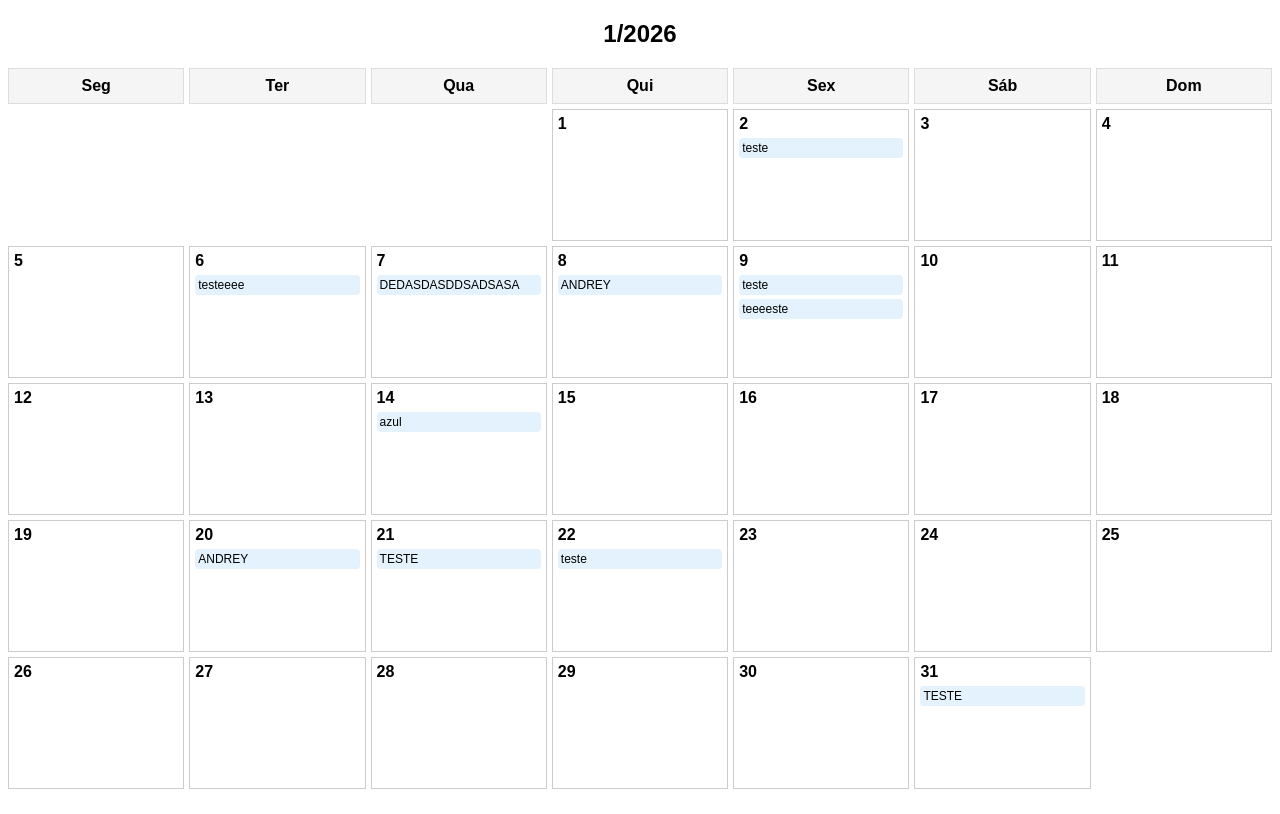
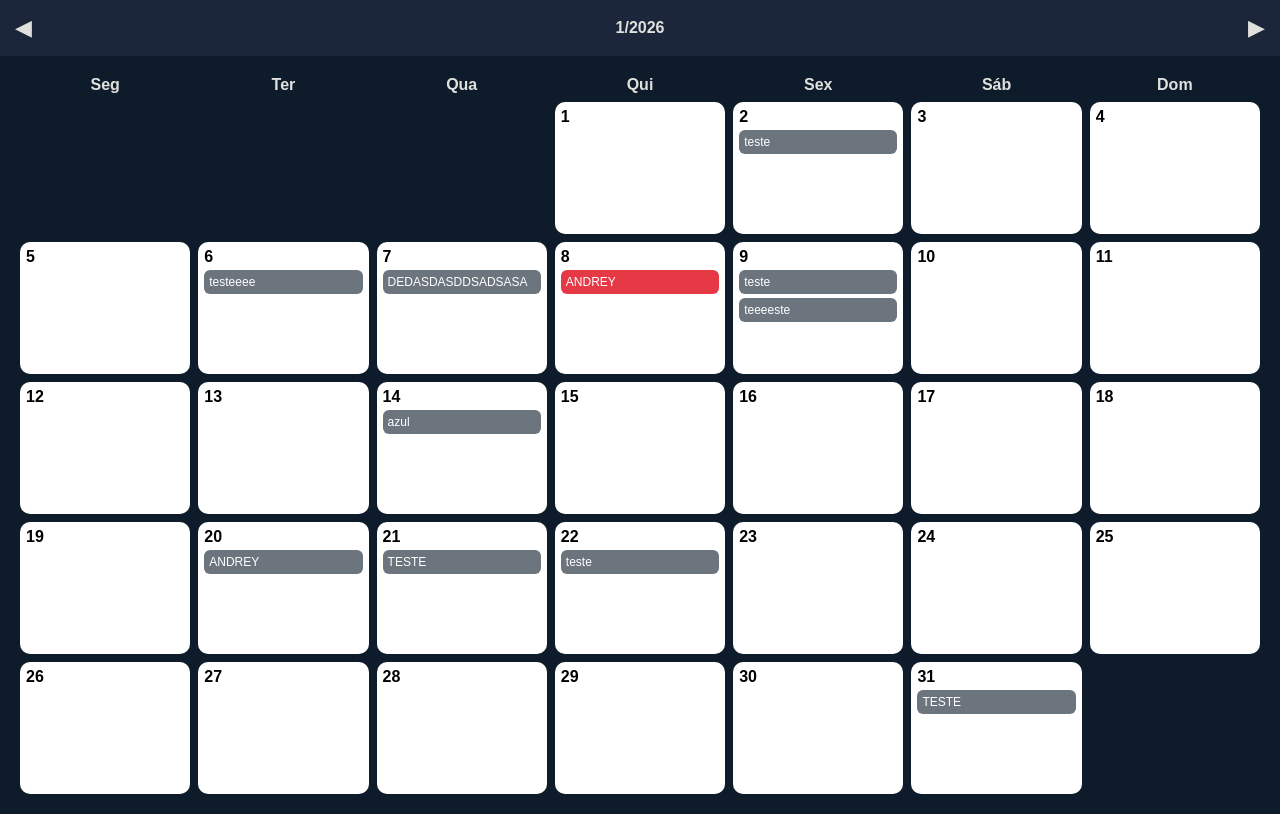
Before and after one commit to cristiansuzuki/unanime, a Django app: page / in a window 1280 px wide. Before the commit the page ends 789 px from the top, so only its background shows below. Run offline with Django 5.2, Linux system fonts and the light colour scheme; a user stored in the database is signed in; data comes from the database, SQL or seed files in the repository; both versions use the stored data as it was after the commit.

Commit message:
alteracoes no UX

```diff
--- a/unanime/templates/home.html
+++ b/unanime/templates/home.html
@@ -6,63 +6,96 @@
 <title>Calendário de Demandas</title>
 
 <style>
-        body { font-family: Arial, sans-serif; }
-        h2 { text-align: center; }
+body {
+    margin: 0;
+    font-family: Arial, sans-serif;
+    background: #0d1b2a;
+    color: #e0e1dd;
+}
+
+header {
+    background: #1b263b;
+    padding: 15px;
+    display: flex;
+    justify-content: space-between;
+    align-items: center;
+}
+
+header a {
+    color: #e0e1dd;
+    text-decoration: none;
+    font-size: 22px;
+}
+
+.container {
+    padding: 20px;
+}
 
 .calendario {
     display: grid;
     grid-template-columns: repeat(7, 1fr);
-            gap: 5px;
+    gap: 8px;
 }
 
 .dia-semana {
+    text-align: center;
     font-weight: bold;
-            text-align: center;
-            padding: 8px 0;
-            background: #f5f5f5;
-            border: 1px solid #ddd;
 }
 
 .dia {
-            border: 1px solid #ccc;
+    background: #ffffff;
+    color: #000;
     min-height: 120px;
-            padding: 5px;
+    border-radius: 10px;
+    padding: 6px;
     cursor: pointer;
+}
+
+.dia:hover {
+    background: #edf2fb;
 }
 
 .numero-dia {
     font-weight: bold;
-            margin-bottom: 5px;
 }
 
+/* DEMANDAS */
 .demanda {
-            background: #e3f2fd;
-            margin-bottom: 4px;
-            padding: 3px;
+    margin-top: 4px;
+    padding: 5px;
+    border-radius: 6px;
+    color: #fff;
     font-size: 12px;
-            border-radius: 4px;
     cursor: pointer;
 }
 
+/* STATUS */
+.status-AB { background: #6c757d; }
+.status-CO { background: #2a9d8f; }
+.status-PE { background: #e63946; }
+
+/* MODAIS */
 .modal {
     display: none;
     position: fixed;
     inset: 0;
-            background: rgba(0,0,0,0.4);
+    background: rgba(0,0,0,.6);
+    z-index: 10;
 }
 
 .modal-content {
     background: #fff;
-            width: 400px;
-            margin: 10% auto;
+    color: #000;
+    width: 420px;
+    margin: 8% auto;
     padding: 20px;
-            border-radius: 5px;
+    border-radius: 10px;
 }
 
 .close {
     float: right;
+    cursor: pointer;
     font-size: 20px;
-            cursor: pointer;
 }
 
 label {
@@ -79,31 +112,39 @@
 
 <body>
 
-<h2>{{ mes }}/{{ ano }}</h2>
+<header>
+    <a href="?ano={{ ano_anterior }}&mes={{ mes_anterior }}">◀</a>
+    <strong>{{ mes }}/{{ ano }}</strong>
+    <a href="?ano={{ proximo_ano }}&mes={{ proximo_mes }}">▶</a>
+</header>
 
+<div class="container">
 <div class="calendario">
 
-    {% for dia in dias_semana %}
-        <div class="dia-semana">{{ dia }}</div>
+{% for d in dias_semana %}
+<div class="dia-semana">{{ d }}</div>
 {% endfor %}
 
-    {% for _ in espacos_vazios %}
-        <div></div>
-    {% endfor %}
+{% for _ in espacos_vazios %}<div></div>{% endfor %}
 
 {% for dia in total_dias %}
 <div class="dia"
-             onclick="abrirCriar('{{ ano }}-{{ mes|stringformat:'02d' }}-{{ dia|stringformat:'02d' }}')">
+     data-data="{{ ano }}-{{ mes|stringformat:'02d' }}-{{ dia|stringformat:'02d' }}"
+     onclick="abrirCriar(this.dataset.data)">
 
     <div class="numero-dia">{{ dia }}</div>
 
     {% for demanda in demandas_por_dia|get_item:dia %}
-                <div class="demanda"
-                     onclick="event.stopPropagation(); abrirDetalhes(
+    <div class="demanda status-{{ demanda.status }}"
+         draggable="true"
+         data-id="{{ demanda.id }}"
+         onclick="event.stopPropagation(); abrirEditar(
+            '{{ demanda.id }}',
             '{{ demanda.titulo|escapejs }}',
-                        '{{ demanda.responsavel }}',
-                        '{{ demanda.get_status_display }}',
-                        '{{ demanda.descricao|escapejs }}'
+            '{{ demanda.descricao|escapejs }}',
+            '{{ demanda.status }}',
+            '{{ demanda.responsavel.id }}',
+            '{{ demanda.departamento.id }}'
          )">
         {{ demanda.titulo }}
     </div>
@@ -112,17 +153,16 @@
 {% endfor %}
 
 </div>
+</div>
 
-<!-- MODAL CRIAR -->
+<!-- ================= MODAL CRIAR ================= -->
 <div id="modal-criar" class="modal">
 <div class="modal-content">
 <span class="close" onclick="fecharModal('modal-criar')">&times;</span>
-
 <h3>Nova Demanda</h3>
 
 <form method="POST" action="{% url 'criar_demanda' %}">
 {% csrf_token %}
-
 <input type="hidden" id="data-demanda" name="data">
 
 <label>Título</label>
@@ -131,17 +171,24 @@
 <label>Descrição</label>
 <textarea name="descricao"></textarea>
 
+<label>Status</label>
+<select name="status">
+{% for v, l in status_choices %}
+<option value="{{ v }}">{{ l }}</option>
+{% endfor %}
+</select>
+
 <label>Responsável</label>
-            <select name="responsavel" required>
-                {% for usuario in usuarios %}
-                    <option value="{{ usuario.id }}">{{ usuario.username }}</option>
+<select name="responsavel">
+{% for u in usuarios %}
+<option value="{{ u.id }}">{{ u.username }}</option>
 {% endfor %}
 </select>
 
 <label>Departamento</label>
-            <select name="departamento" required>
-                {% for depto in departamentos %}
-                    <option value="{{ depto.id }}">{{ depto.nome }}</option>
+<select name="departamento">
+{% for d in departamentos %}
+<option value="{{ d.id }}">{{ d.nome }}</option>
 {% endfor %}
 </select>
 
@@ -150,30 +197,106 @@
 </div>
 </div>
 
-<!-- MODAL DETALHES -->
-<div id="modal-detalhes" class="modal">
+<!-- ================= MODAL EDITAR ================= -->
+<div id="modal-editar" class="modal">
 <div class="modal-content">
-        <span class="close" onclick="fecharModal('modal-detalhes')">&times;</span>
+<span class="close" onclick="fecharModal('modal-editar')">&times;</span>
+<h3>Editar Demanda</h3>
 
-        <h3 id="det-titulo"></h3>
-        <p><strong>Responsável:</strong> <span id="det-responsavel"></span></p>
-        <p><strong>Status:</strong> <span id="det-status"></span></p>
-        <p id="det-descricao"></p>
+<form method="POST" id="form-editar">
+{% csrf_token %}
+
+<label>Título</label>
+<input type="text" name="titulo" id="edit-titulo">
+
+<label>Descrição</label>
+<textarea name="descricao" id="edit-descricao"></textarea>
+
+<label>Status</label>
+<select name="status" id="edit-status">
+{% for v, l in status_choices %}
+<option value="{{ v }}">{{ l }}</option>
+{% endfor %}
+</select>
+
+<label>Responsável</label>
+<select name="responsavel" id="edit-responsavel">
+{% for u in usuarios %}
+<option value="{{ u.id }}">{{ u.username }}</option>
+{% endfor %}
+</select>
+
+<label>Departamento</label>
+<select name="departamento" id="edit-departamento">
+{% for d in departamentos %}
+<option value="{{ d.id }}">{{ d.nome }}</option>
+{% endfor %}
+</select>
+
+<button type="submit">Salvar Alterações</button>
+</form>
 </div>
 </div>
 
+<!-- ================= JS ================= -->
 <script>
+let dragged = null;
+let isDragging = false;
+
+/* DRAG & DROP */
+document.addEventListener('dragstart', e => {
+    if (e.target.classList.contains('demanda')) {
+        dragged = e.target;
+        isDragging = true;
+    }
+});
+
+document.addEventListener('dragend', () => {
+    setTimeout(() => isDragging = false, 50);
+});
+
+document.addEventListener('dragover', e => {
+    if (e.target.classList.contains('dia')) e.preventDefault();
+});
+
+document.addEventListener('drop', e => {
+    if (e.target.classList.contains('dia')) {
+        e.preventDefault();
+
+        const novaData = e.target.dataset.data;
+        const demandaId = dragged.dataset.id;
+
+        fetch("{% url 'mover_demanda' %}", {
+            method: 'POST',
+            headers: {
+                'X-CSRFToken': '{{ csrf_token }}',
+                'Content-Type': 'application/x-www-form-urlencoded'
+            },
+            body: `demanda_id=${demandaId}&nova_data=${novaData}`
+        });
+
+        e.target.appendChild(dragged);
+    }
+});
+
+/* MODAIS */
 function abrirCriar(data) {
+    if (isDragging) return;
     document.getElementById('data-demanda').value = data;
     document.getElementById('modal-criar').style.display = 'block';
 }
 
-    function abrirDetalhes(titulo, responsavel, status, descricao) {
-        document.getElementById('det-titulo').innerText = titulo;
-        document.getElementById('det-responsavel').innerText = responsavel || '—';
-        document.getElementById('det-status').innerText = status;
-        document.getElementById('det-descricao').innerText = descricao;
-        document.getElementById('modal-detalhes').style.display = 'block';
+function abrirEditar(id, titulo, descricao, status, resp, depto) {
+    if (isDragging) return;
+
+    document.getElementById('edit-titulo').value = titulo;
+    document.getElementById('edit-descricao').value = descricao;
+    document.getElementById('edit-status').value = status;
+    document.getElementById('edit-responsavel').value = resp;
+    document.getElementById('edit-departamento').value = depto;
+
+    document.getElementById('form-editar').action = `/editar-demanda/${id}/`;
+    document.getElementById('modal-editar').style.display = 'block';
 }
 
 function fecharModal(id) {
--- a/unanime/urls.py
+++ b/unanime/urls.py
@@ -4,4 +4,6 @@ from . import views
 urlpatterns = [
     path('', views.home, name='home'),
     path('criar-demanda/', views.criar_demanda, name='criar_demanda'),
+    path('editar-demanda/<int:demanda_id>/', views.editar_demanda, name='editar_demanda'),
+    path('mover-demanda/', views.mover_demanda, name='mover_demanda'),
 ]
--- a/unanime/views.py
+++ b/unanime/views.py
@@ -1,16 +1,18 @@
 from datetime import date
 from calendar import monthrange
-from django.shortcuts import render, redirect
+from django.shortcuts import render, redirect, get_object_or_404
 from django.contrib.auth.decorators import login_required
 from django.contrib.auth.models import User
+from django.http import JsonResponse
 from .models import Demanda, Departamento
 
 
 @login_required
 def home(request):
     hoje = date.today()
-    ano = hoje.year
-    mes = hoje.month
+
+    ano = int(request.GET.get('ano', hoje.year))
+    mes = int(request.GET.get('mes', hoje.month))
 
     primeiro_dia_semana, total_dias_mes = monthrange(ano, mes)
 
@@ -24,6 +26,12 @@ def home(request):
         dia = demanda.data.day
         demandas_por_dia.setdefault(dia, []).append(demanda)
 
+    mes_anterior = mes - 1 if mes > 1 else 12
+    ano_anterior = ano if mes > 1 else ano - 1
+
+    proximo_mes = mes + 1 if mes < 12 else 1
+    proximo_ano = ano if mes < 12 else ano + 1
+
     context = {
         'ano': ano,
         'mes': mes,
@@ -33,6 +41,11 @@ def home(request):
         'demandas_por_dia': demandas_por_dia,
         'usuarios': User.objects.all(),
         'departamentos': Departamento.objects.all(),
+        'status_choices': Demanda.StatusChoices.choices,
+        'mes_anterior': mes_anterior,
+        'ano_anterior': ano_anterior,
+        'proximo_mes': proximo_mes,
+        'proximo_ano': proximo_ano,
     }
 
     return render(request, 'home.html', context)
@@ -41,21 +54,40 @@ def home(request):
 @login_required
 def criar_demanda(request):
     if request.method == 'POST':
-        titulo = request.POST.get('titulo')
-        descricao = request.POST.get('descricao')
-        data = request.POST.get('data')
-        responsavel_id = request.POST.get('responsavel')
-        departamento_id = request.POST.get('departamento')
+        Demanda.objects.create(
+            titulo=request.POST['titulo'],
+            descricao=request.POST['descricao'],
+            data=request.POST['data'],
+            status=request.POST['status'],
+            responsavel_id=request.POST['responsavel'],
+            departamento_id=request.POST['departamento'],
+        )
+    return redirect('home')
 
-        responsavel = User.objects.get(id=responsavel_id)
-        departamento = Departamento.objects.get(id=departamento_id)
 
-        Demanda.objects.create(
-            titulo=titulo,
-            descricao=descricao,
-            data=data,
-            responsavel=responsavel,
-            departamento=departamento
-        )
+@login_required
+def editar_demanda(request, demanda_id):
+    demanda = get_object_or_404(Demanda, id=demanda_id)
+
+    if request.method == 'POST':
+        demanda.titulo = request.POST['titulo']
+        demanda.descricao = request.POST['descricao']
+        demanda.status = request.POST['status']
+        demanda.responsavel_id = request.POST['responsavel']
+        demanda.departamento_id = request.POST['departamento']
+        demanda.save()
 
     return redirect('home')
+
+
+@login_required
+def mover_demanda(request):
+    if request.method == 'POST':
+        demanda_id = request.POST['demanda_id']
+        nova_data = request.POST['nova_data']
+
+        demanda = Demanda.objects.get(id=demanda_id)
+        demanda.data = nova_data
+        demanda.save()
+
+        return JsonResponse({'status': 'ok'})
```
Also changed, not shown: db.sqlite3. Lines whose indentation alone changed are shown as unchanged.
